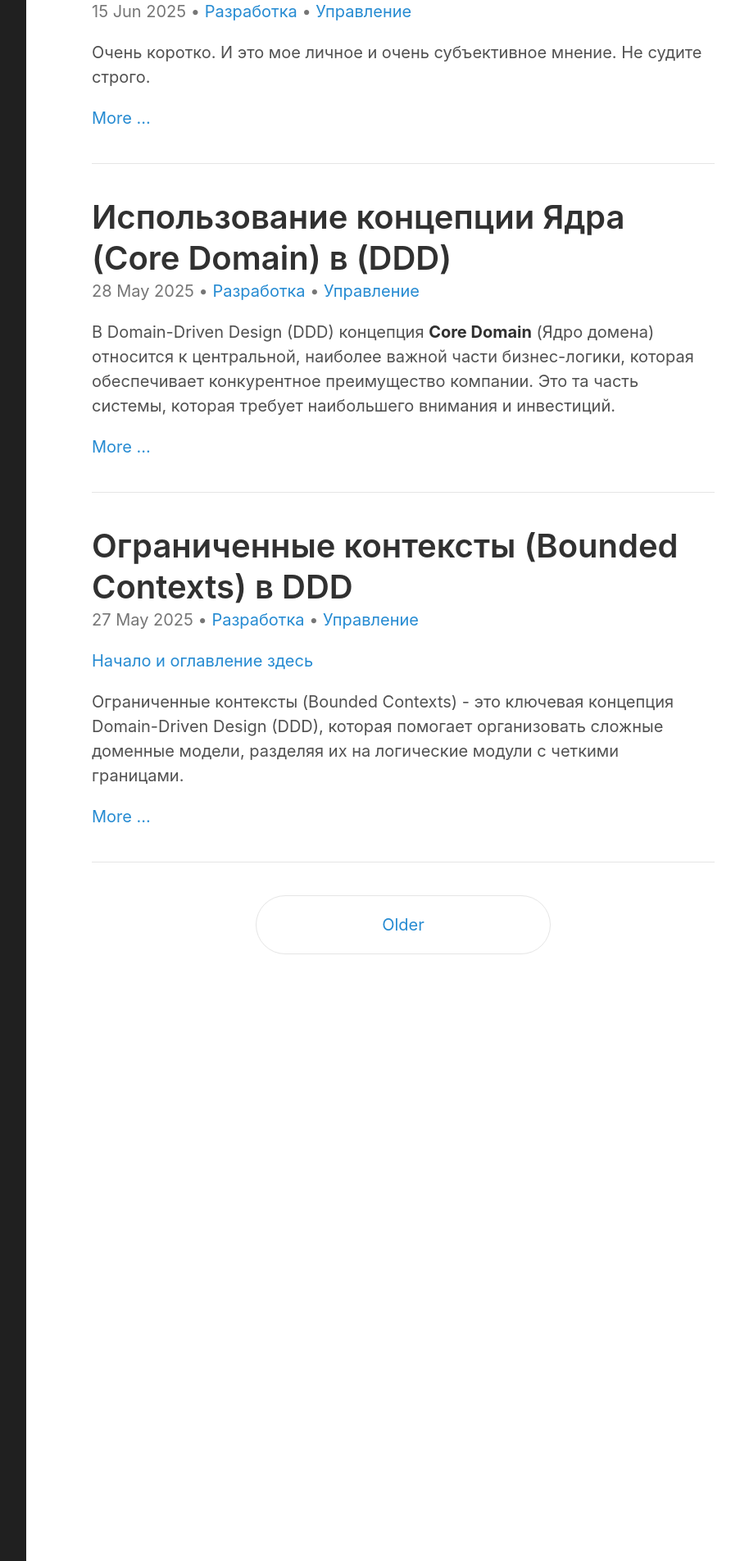
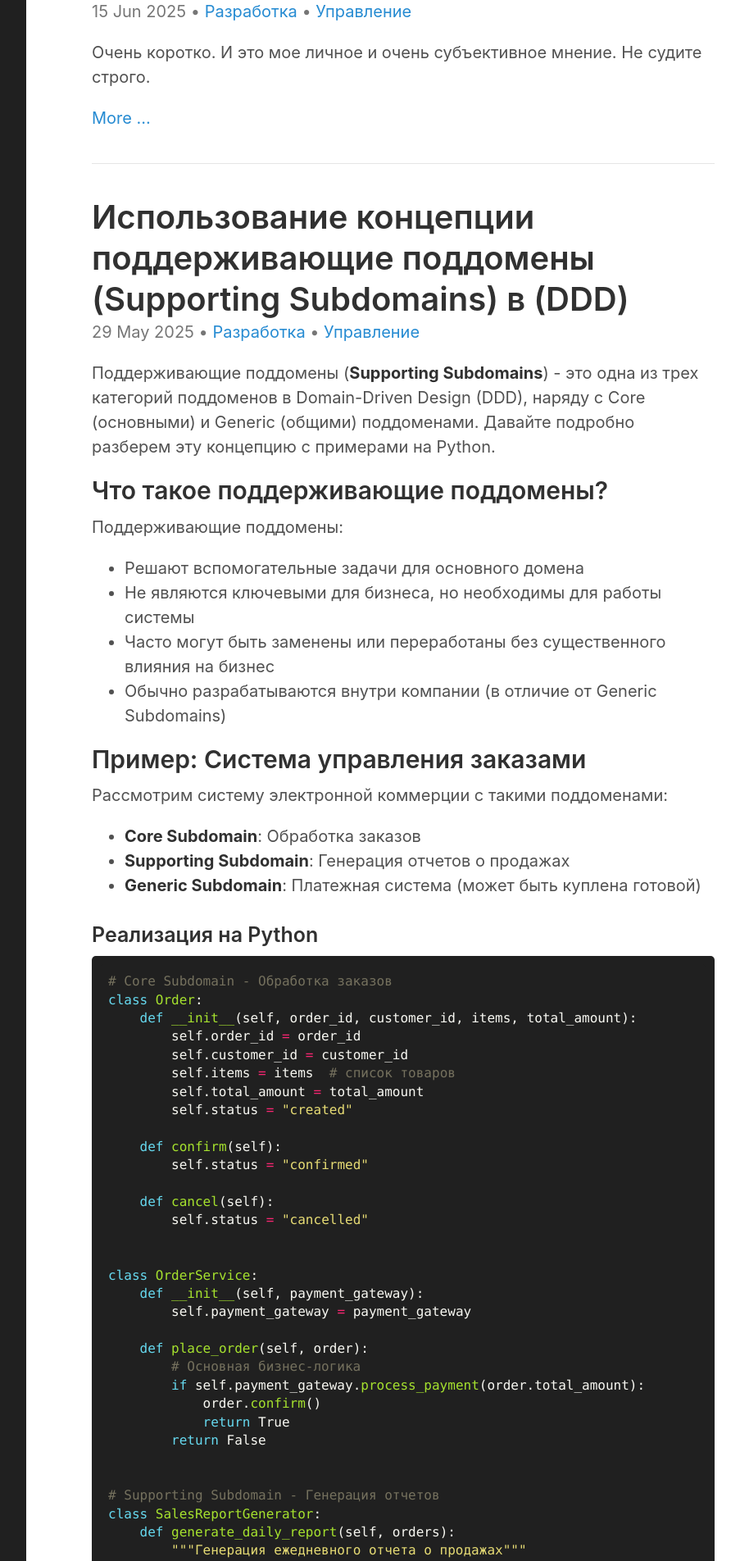
Before and after one commit to neegor/blog.gorschal.github.io, a Jekyll site: the page built from index.html, in a window 1280 px wide. Shown: the part 833-2737 px from the top of the page at 82% size, without its empty margins (328-1231 px from the left). Built offline with Jekyll 4.4.1, drawn with Linux system fonts in a browser that asks for light colours; the list of posts is cut into pages by our own code; some of the changed text lies outside the part shown.

Commit message:
Добавлен Supporting Subdomains

````diff
--- a/_posts/2025-02-16-domain-driven -design.md
+++ b/_posts/2025-02-16-domain-driven -design.md
@@ -23,7 +23,7 @@ tags:
 2. [**Универсальный язык (Ubiquitous Language)**](https://blog.gorschal.com/ubiquitous-language.html).
 3. [**Модель предметной области (Domain Model)**](https://blog.gorschal.com/domain-model.html).
 4. [**Ограниченные контексты (Bounded Contexts)**](https://blog.gorschal.com/bounded-contexts.html).
-5. **Стратегическое проектирование (Strategic Design)**: Использование таких концепций, как ядро ([**Core Domain**](https://blog.gorschal.com/core-domain.html)), поддерживающие поддомены (`Supporting Subdomains`) и общие поддомены (`Generic Subdomains`).
+5. **Стратегическое проектирование (Strategic Design)**: Использование таких концепций, как ядро ([**Core Domain**](https://blog.gorschal.com/core-domain.html)), поддерживающие поддомены ([**Supporting Subdomains**](https://blog.gorschal.com/supporting-subdomains.html)) и общие поддомены (`Generic Subdomains`).
 6. **Тактическое проектирование (Tactical Design)**: Применение шаблонов проектирования, таких как сущности (`Entities`), объекты-значения (`Value Objects`), агрегаты (`Aggregates`), репозитории (`Repositories`) и сервисы домена (`Domain Services`).
 7. **Итеративный процесс (Iterative Development)**.
 8. **Фокус на сложности ядра (Core Domain)**.
--- /dev/null
+++ b/_posts/2025-05-29-supporting-subdomains.md
@@ -0,0 +1,199 @@
+---
+layout: post
+title: Использование концепции поддерживающие поддомены (Supporting Subdomains) в (DDD)
+excerpt_separator: <!--more-->
+categories:
+  - Разработка
+  - Управление
+tags:
+  - design
+  - architecture
+  - ddd
+---
+
+Поддерживающие поддомены (**Supporting Subdomains**) - это одна из трех категорий поддоменов в Domain-Driven Design (DDD), наряду с Core (основными) и Generic (общими) поддоменами. Давайте подробно разберем эту концепцию с примерами на Python.
+
+## Что такое поддерживающие поддомены?
+
+Поддерживающие поддомены:
+
+- Решают вспомогательные задачи для основного домена
+- Не являются ключевыми для бизнеса, но необходимы для работы системы
+- Часто могут быть заменены или переработаны без существенного влияния на бизнес
+- Обычно разрабатываются внутри компании (в отличие от Generic Subdomains)
+
+## Пример: Система управления заказами
+
+Рассмотрим систему электронной коммерции с такими поддоменами:
+
+- **Core Subdomain**: Обработка заказов
+- **Supporting Subdomain**: Генерация отчетов о продажах
+- **Generic Subdomain**: Платежная система (может быть куплена готовой)
+
+### Реализация на Python
+
+```python
+# Core Subdomain - Обработка заказов
+class Order:
+    def __init__(self, order_id, customer_id, items, total_amount):
+        self.order_id = order_id
+        self.customer_id = customer_id
+        self.items = items  # список товаров
+        self.total_amount = total_amount
+        self.status = "created"
+
+    def confirm(self):
+        self.status = "confirmed"
+
+    def cancel(self):
+        self.status = "cancelled"
+
+
+class OrderService:
+    def __init__(self, payment_gateway):
+        self.payment_gateway = payment_gateway
+
+    def place_order(self, order):
+        # Основная бизнес-логика
+        if self.payment_gateway.process_payment(order.total_amount):
+            order.confirm()
+            return True
+        return False
+
+
+# Supporting Subdomain - Генерация отчетов
+class SalesReportGenerator:
+    def generate_daily_report(self, orders):
+        """Генерация ежедневного отчета о продажах"""
+        total_sales = sum(order.total_amount for order in orders)
+        num_orders = len(orders)
+
+        return {
+            "date": datetime.date.today(),
+            "total_sales": total_sales,
+            "num_orders": num_orders,
+            "average_order_value": total_sales / num_orders if num_orders else 0
+        }
+
+    def generate_customer_report(self, customer_id, orders):
+        """Генерация отчета по конкретному клиенту"""
+        customer_orders = [o for o in orders if o.customer_id == customer_id]
+        total_spent = sum(order.total_amount for order in customer_orders)
+
+        return {
+            "customer_id": customer_id,
+            "total_orders": len(customer_orders),
+            "total_spent": total_spent
+        }
+
+
+# Generic Subdomain - Платежная система (имитация внешнего сервиса)
+class PaymentGateway:
+    def process_payment(self, amount):
+        # В реальности здесь было бы обращение к внешнему API
+        print(f"Processing payment of ${amount}")
+        return True  # имитация успешного платежа
+
+
+# Использование
+if __name__ == "__main__":
+    payment_gateway = PaymentGateway()
+    order_service = OrderService(payment_gateway)
+
+    # Создаем тестовые заказы
+    orders = [
+        Order(1, "cust1", ["item1", "item2"], 100),
+        Order(2, "cust2", ["item3"], 50),
+        Order(3, "cust1", ["item4"], 75)
+    ]
+
+    # Обработка заказов (Core Domain)
+    for order in orders:
+        order_service.place_order(order)
+
+    # Генерация отчетов (Supporting Subdomain)
+    report_generator = SalesReportGenerator()
+    daily_report = report_generator.generate_daily_report(orders)
+    customer_report = report_generator.generate_customer_report("cust1", orders)
+
+    print("Daily Report:", daily_report)
+    print("Customer Report:", customer_report)
+```
+
+## Другой пример: Система бронирования отелей
+
+```python
+# Core Subdomain - Бронирование номеров
+class RoomBooking:
+    def __init__(self, room_id, guest_id, check_in, check_out):
+        self.room_id = room_id
+        self.guest_id = guest_id
+        self.check_in = check_in
+        self.check_out = check_out
+        self.status = "pending"
+
+    def confirm_booking(self):
+        self.status = "confirmed"
+
+
+class BookingService:
+    def __init__(self, notification_service):
+        self.notification_service = notification_service
+
+    def create_booking(self, booking):
+        # Основная бизнес-логика бронирования
+        booking.confirm_booking()
+        self.notification_service.send_confirmation(booking)
+        return True
+
+
+# Supporting Subdomain - Уведомления
+class NotificationService:
+    def send_confirmation(self, booking):
+        # В реальности здесь могла бы быть интеграция с email/SMS сервисом
+        print(f"Sent confirmation to guest {booking.guest_id} for room {booking.room_id}")
+
+    def send_reminder(self, booking):
+        print(f"Sent reminder to guest {booking.guest_id} about upcoming stay")
+
+
+# Использование
+if __name__ == "__main__":
+    notification_service = NotificationService()
+    booking_service = BookingService(notification_service)
+
+    from datetime import datetime, timedelta
+
+    booking = RoomBooking(
+        room_id="deluxe-123",
+        guest_id="guest-456",
+        check_in=datetime.now() + timedelta(days=7),
+        check_out=datetime.now() + timedelta(days=14)
+
+    booking_service.create_booking(booking)
+
+    # Через несколько дней...
+    notification_service.send_reminder(booking)
+```
+
+## Ключевые характеристики Supporting Subdomains в коде
+
+- **Отдельная ответственность**: Каждый supporting поддомен решает свою узкую задачу
+- **Зависимость от Core**: Supporting поддомены вызываются из Core поддомена, но не наоборот
+- **Простота реализации**: Supporting поддомены обычно проще, чем Core
+- **Возможность замены**: Легко заменить одну реализацию на другую
+
+## Когда использовать Supporting Subdomains?
+
+- Когда функциональность важна, но не является конкурентным преимуществом
+- Когда можно выделить отдельную ограниченную ответственность
+- Когда реализация может измениться без влияния на Core Domain
+
+## Лучшие практики реализации
+
+- Четко разделяйте код разных поддоменов
+- Используйте разные модули/пакеты для разных поддоменов
+- Документируйте, какие поддомены являются supporting
+- Не усложняйте supporting поддомены - они должны оставаться простыми
+
+Поддерживающие поддомены помогают сохранить фокус на основном домене, вынося вспомогательную функциональность в отдельные, более простые компоненты.
````
Also changed, not shown: _posts/2025-05-28-core-domain.md (+1 -1 lines).
